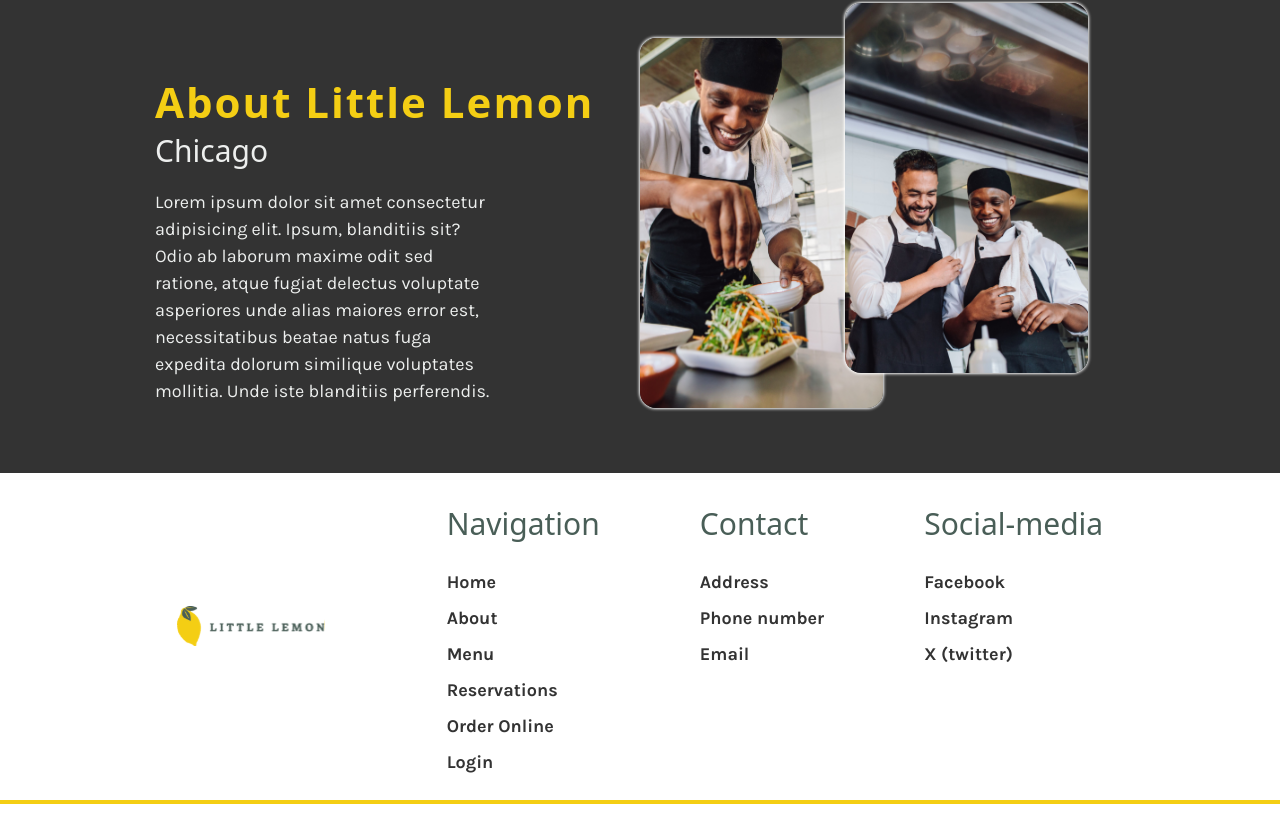
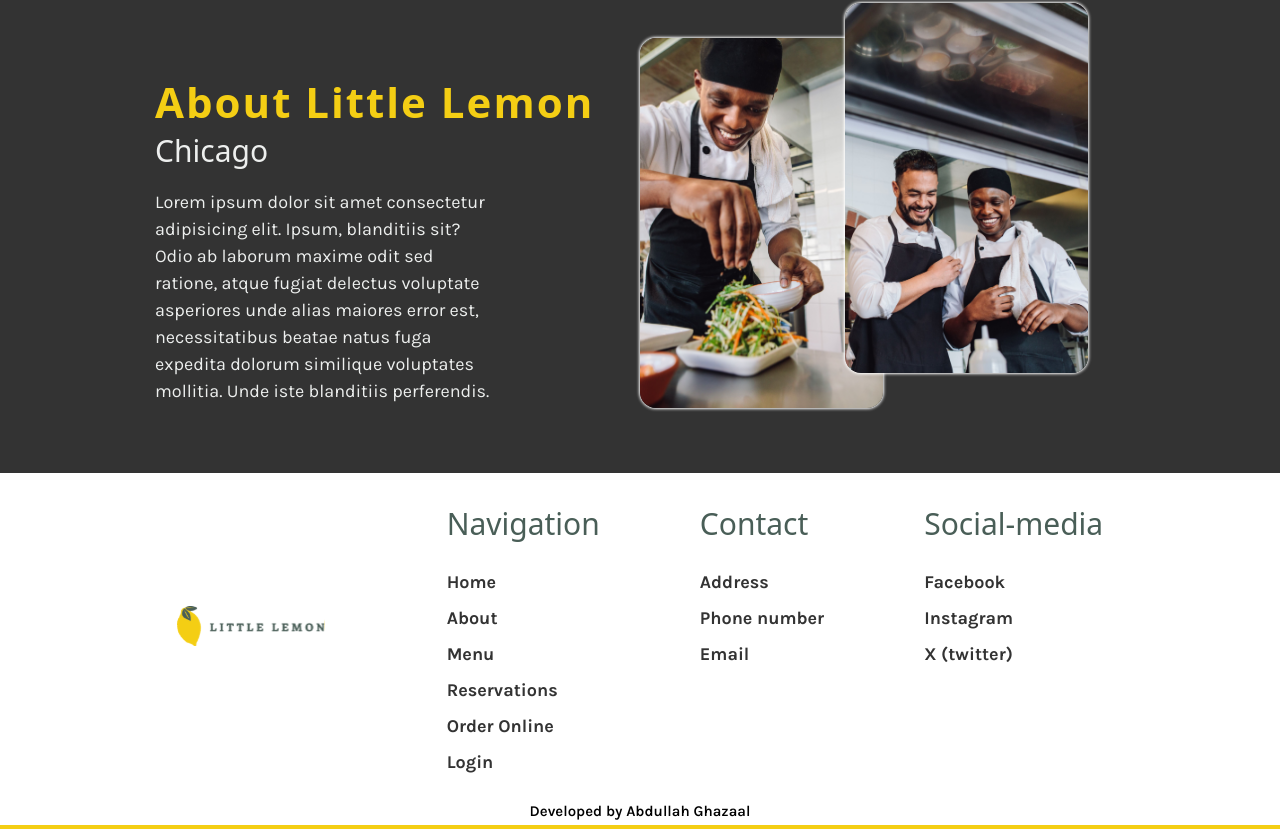
Before and after one commit to Abdullah-Ghazaal/little-lemon, a React (Create React App) app: page / in a window 1280 px wide. Shown: the part 1725-2554 px from the top of the page. Before the commit the page ends 2529 px from the top, so only its background shows below. Built offline with nearby package versions, Linux system fonts and the light colour scheme; a web font is replaced by a local one.

Commit message:
Add hover effect to the dish cards

```diff
--- a/src/components/footer section/Footer.jsx
+++ b/src/components/footer section/Footer.jsx
@@ -37,6 +37,7 @@ function FooterSection() {
     <footer className="footer-section">
       <FooterLinksDesktop navLists={navLists} />
       <FooterLinksMobile navLists={navLists} />
+      <h5>Developed by Abdullah Ghazaal</h5>
     </footer>
   );
 }
--- a/src/components/footer section/footer.css
+++ b/src/components/footer section/footer.css
@@ -37,3 +37,9 @@
     margin-bottom: 2rem;
   }
 }
+
+.footer-section h5 {
+  text-align: center;
+  margin-top: 0;
+  margin-bottom: 2px;
+}
--- a/src/components/specials section/dish card/dishCard.css
+++ b/src/components/specials section/dish card/dishCard.css
@@ -8,6 +8,7 @@
   display: grid;
   grid-template-columns: 1fr;
   grid-template-rows: 0.5fr 1fr;
+  transition: transform 0.3s;
 }
 
 .dish-card img {
@@ -35,3 +36,7 @@
   height: 16px;
   margin-left: 20px;
 }
+
+.dish-card:hover {
+  transform: scale(1.035);
+}
```
